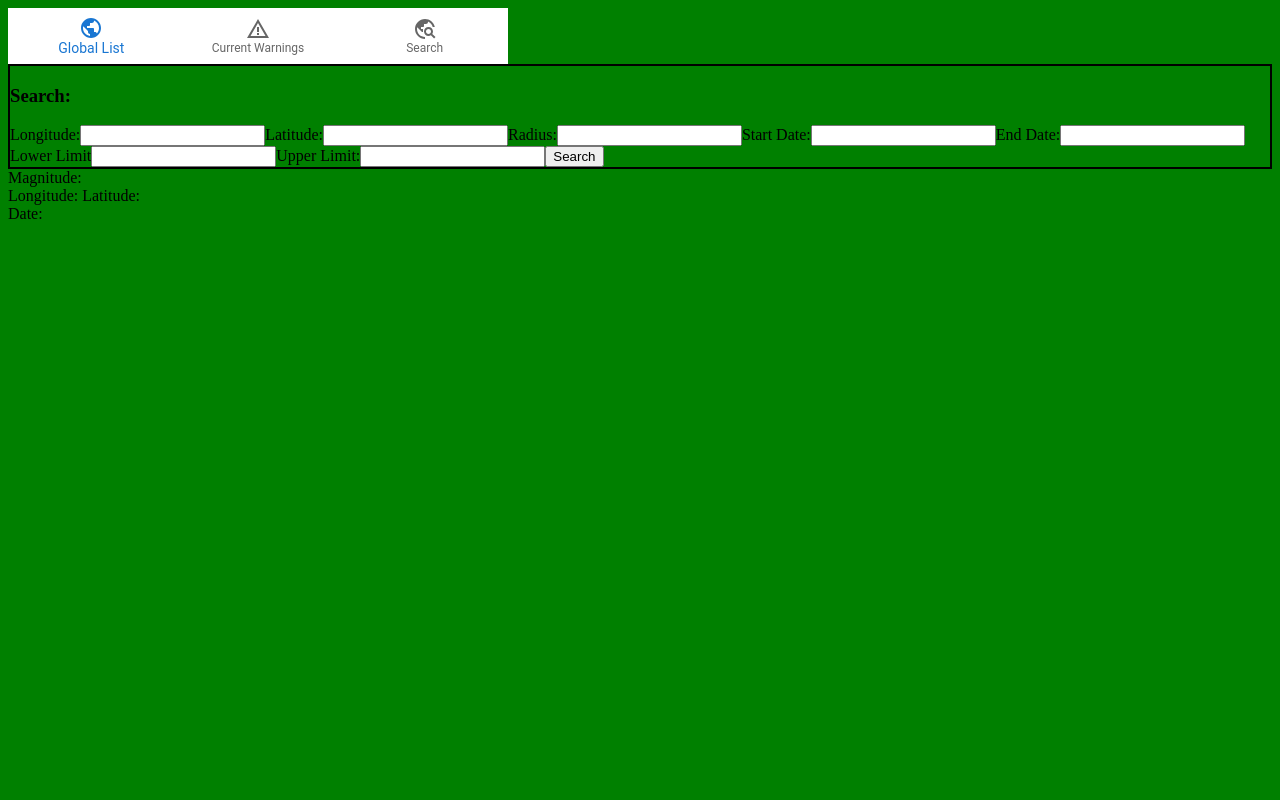
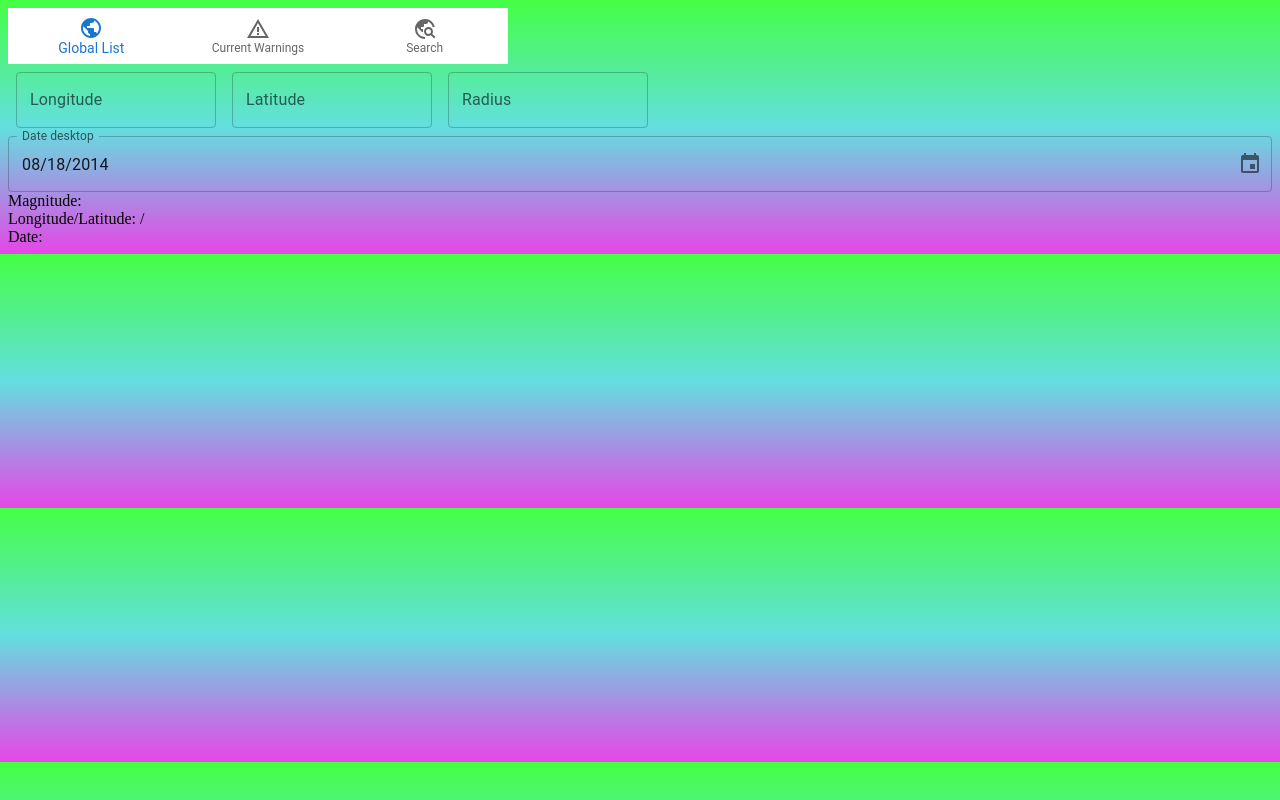
Before and after one commit to Pepperlab/Rumblr, a React app: page / in a window 1280 px wide. Built offline with nearby package versions, Linux system fonts and the light colour scheme.

Commit message:
finished functionaity Co-authored-by: @WerdnaOGN Co-authored-by: @AlexMartinez123

```diff
--- a/package.json
+++ b/package.json
@@ -24,12 +24,15 @@
     "@emotion/styled": "^11.10.5",
     "@mui/icons-material": "^5.10.14",
     "@mui/material": "^5.10.14",
+    "@mui/x-date-pickers": "^5.0.8",
     "@reduxjs/toolkit": "^1.8.6",
     "axios": "^1.1.3",
     "body-parser": "^1.20.1",
     "cookie-parser": "^1.4.6",
     "cors": "^2.8.5",
+    "dayjs": "^1.11.6",
     "express": "^4.18.2",
+    "moment": "^2.29.4",
     "node-fetch": "^3.3.0",
     "react": "^18.2.0",
     "react-dom": "^18.2.0",
--- a/src/assets/styles.scss
+++ b/src/assets/styles.scss
@@ -1,5 +1,6 @@
 body {
-    background-color: green;
+    // background-color: #1e293b;
+    background-image: linear-gradient(to bottom, rgb(68, 255, 68), rgb(99, 223, 223), rgb(230, 70, 230));
 }
 
 .nav-container {
@@ -15,3 +16,10 @@ body {
 .search-container {
     border: 2px solid black;
 }
+
+.test {
+    background-color: cadetblue;
+    margin-top: 5px;
+    margin-bottom: 5px;
+    font-family: 'Trebuchet MS', 'Lucida Sans Unicode', 'Lucida Grande', 'Lucida Sans', Arial, sans-serif;
+}
--- a/src/components/EqDiv.jsx
+++ b/src/components/EqDiv.jsx
@@ -8,7 +8,7 @@ export default function EqDiv (props) {
                 Magnitude: {props?.data?.magnitude}
             </div>
             <div>
-                Longitude: {props?.data?.longitude} Latitude: {props?.data?.latitude}
+                Longitude/Latitude: {props?.data?.longitude}/{props?.data?.latitude}
             </div>
             <div>
                 Date: {props?.data?.time}
--- a/src/components/Navbar.jsx
+++ b/src/components/Navbar.jsx
@@ -27,7 +27,7 @@ export default function Navbar() {
 
   return (
     <div className="nav-container">
-      <Box sx={{ width: 500 }}>
+      <Box sx={{ width: 500} }>
       <BottomNavigation
         showLabels
         value={value}
--- a/src/components/SearchInput.jsx
+++ b/src/components/SearchInput.jsx
@@ -1,8 +1,23 @@
 import React, { createContext, useState } from 'react';
 import { useSearchContext } from '../contexts/SearchContext';
+import dayjs from 'dayjs';
+import Stack from '@mui/material/Stack';
+import Box from '@mui/material/Box';
+import TextField from '@mui/material/TextField';
+import { LocalizationProvider } from '@mui/x-date-pickers/LocalizationProvider';
+import { AdapterDayjs } from '@mui/x-date-pickers/AdapterDayjs';
+import { DesktopDatePicker } from '@mui/x-date-pickers/DesktopDatePicker';
+
 
 
 export default function SearchInput() {
+
+  // state for handling date
+  const [value, setValue] = React.useState(dayjs('2014-08-18T21:11:54'));
+
+  const handleChangeDate = (newValue) => {
+    setValue(newValue);
+  };
 
   const getData = useSearchContext().getData
 
@@ -12,8 +27,8 @@ export default function SearchInput() {
     const longitude = document.getElementById('longitude').value
     const latitude = document.getElementById('latitude').value
     const radius = document.getElementById('radius').value
-    const startDay = document.getElementById('startDay').value
-    const endDay = document.getElementById('endDay').value
+    // const startDay = document.getElementById('startDay').value
+    // const endDay = document.getElementById('endDay').value
     const lowerLimit = document.getElementById('lowerLimit').value
     const upperLimit = document.getElementById('upperLimit').value
 
@@ -21,38 +36,80 @@ export default function SearchInput() {
       longitude: longitude,
       latitude: latitude,
       radius: radius,
-      range: range,
+      // startDay: startDay,
+      // endDay: endDay,
       lowerLimit: lowerLimit,
-      upperLimit: upperLimit,
-      startDay: startDay,
-      endDay: endDay
+      upperLimit: upperLimit
     }
     console.log("this is the searchInfo: ", searchInfo);
-    // getData(searchInfo);
+    getData(searchInfo);
   }
 
+
   return (
-    <div className="search-container">
-      <h3>Search:</h3>
-      <form onSubmit={handleClick}>
-        <label>Longitude:</label>
+    <div>
+      <Box
+        component="form"
+        sx={{
+          '& .MuiTextField-root': { m: 1, width: '25ch' },
+        }}
+        noValidate
+        autoComplete="off"
+      >
+        <div>
+        <TextField
+          id="outlined-longitude-input"
+          label="Longitude"
+          type="Longitude"
+          autoComplete="current-longitute"
+        />
+        <TextField
+          id="outlined-latitude-input"
+          label="Latitude"
+          type="Latitude"
+          autoComplete="current-latitude"
+        />
+        <TextField
+          id="outlined-radius-input"
+          label="Radius"
+          type="Radius"
+          autoComplete="current-radius"
+        />
+        </div>
+      </Box>
+      {/* <form onSubmit={handleClick}> */}
+      {/* <label>Longitude:</label>
         <input type="text" id="longitude"></input>
         <label>Latitude:</label>
         <input type="text" id="latitude"></input>
+
         <label>Radius:</label>
-        <input type="text" id="radius"></input>
+        <input type="text" id="radius"></input> */}
 
-        <label>Start Date:</label>
+      {/* <label>Start Date:</label>
         <input type="text" id="startDay"></input>
         <label>End Date:</label>
-        <input type="text" id="endDay"></input>
-        <label>Lower Limit</label>
-        <input type="text" id="lowerLimit"></input>
-        <label>Upper Limit:</label>
-        <input type="text" id="upperLimit"></input>
+        <input type="text" id="endDay"></input> */}
+      <LocalizationProvider dateAdapter={AdapterDayjs}>
+        <Stack spacing={3}>
+          <DesktopDatePicker
+            label="Date desktop"
+            inputFormat="MM/DD/YYYY"
+            value={value}
+            onChange={handleChangeDate}
+            renderInput={(params) => <TextField {...params} />}
+          />
+        </Stack>
+      </LocalizationProvider>
 
-        <button type="submit" value="submit">Search</button>
-      </form>
+
+      {/* // <label>Lower Limit</label>
+        // <input type="text" id="lowerLimit"></input>
+        // <label>Upper Limit:</label>
+        // <input type="text" id="upperLimit"></input>
+
+        // <button type="submit" value="submit">Search</button> */}
+      {/* </form> */}
     </div>
   );
 }
--- a/src/containers/GlobalContainer.jsx
+++ b/src/containers/GlobalContainer.jsx
@@ -1,5 +1,4 @@
 import React, { createContext, useState } from 'react';
-import { useNavContext } from '../contexts/NavContext';
 import EqDiv from '../components/EqDiv';
 import GlobalEqFilter from '../components/GlobalEqFilter';
 import {useGlobalContext} from '../contexts/GlobalContext'
@@ -9,69 +8,32 @@ import ListItemButton from '@mui/material/ListItemButton';
 import ListItemText from '@mui/material/ListItemText';
 import { FixedSizeList } from 'react-window';
 
-// export default function GlobalContainer() {
-//   const globalState = useGlobalContext().globalState
-
-//   const globalArr=[];
-
-//   for(let i = 0; i< 25; i++){
-//     console.log(globalState[i])
-//     globalArr.push(<EqDiv key={i} data={globalState[i]}/>)
-//   }
-
-//   return (
-
-//     <div>
-//       <h2>This is the GlobalContainer</h2>
-//         <GlobalEqFilter/>
-//         {globalArr}
-//     </div>
-
-//   );
-// }
-
-function renderRow(props) {
-  const { index, style } = props;
-
-  return (
-    <ListItem style={style} key={index} component="div" disablePadding>
-      <ListItemButton>
-        <ListItemText primary={`Item ${index + 1}`} />
-      </ListItemButton>
-    </ListItem>
-  );
-}
-
-function renderEq() {
-  return (
-    <ListItem style={style} key={index} component="div" disablePadding>
-      <ListItemButton>
-        <EqDiv key={index} data={globalState[index]}/>
-      </ListItemButton>
-    </ListItem>
-  )
-}
-
 export default function GlobalContainer() {
   const globalState = useGlobalContext().globalState
 
-  const globalArr=[];
 
-  for(let i = 0; i< globalState.length; i++){
-    console.log(globalState[i])
-    globalArr.push(<EqDiv key={i} data={globalState[i]}/>)
+  function renderEq(props) {
+    const { index, style } = props;
+    console.log('in renderEq, style is: ', style)
+    return (
+      <ListItem className="test" style={style} key={index} component="div" disablePadding margin="dense">
+        <ListItemButton>
+          <EqDiv key={index} data={globalState[index]} margin="dense"/>
+        </ListItemButton>
+      </ListItem>
+    )
   }
 
   return (
     <div>
     <GlobalEqFilter/>
     <Box
-      sx={{ width: '100%', height: 400, maxWidth: 360, bgcolor: 'background.paper' }}
+      sx={{ width: '100%', height: 400, maxWidth: 360, bgcolor: 'background.paper', fontFamily: "Ariel" }}
     >
       <FixedSizeList
-        height={400}
+        height={700}
         width={360}
-        itemSize={46}
+        itemSize={100}
         itemCount={globalState.length}
         overscanCount={5}
       >
--- a/src/containers/WarningContainer.jsx
+++ b/src/containers/WarningContainer.jsx
@@ -2,25 +2,71 @@ import React, { useContext, useState } from 'react';
 import WarningDiv from '../components/WarningDiv';
 import { useWarningContext } from '../contexts/WarningContext';
 import Button from '@mui/material/Button';
+import EqDiv from '../components/EqDiv';
+import GlobalEqFilter from '../components/GlobalEqFilter';
+import {useGlobalContext} from '../contexts/GlobalContext'
+import Box from '@mui/material/Box';
+import ListItem from '@mui/material/ListItem';
+import ListItemButton from '@mui/material/ListItemButton';
+import ListItemText from '@mui/material/ListItemText';
+import { FixedSizeList } from 'react-window';
+
+// export default function WarningContainer() {
+//   const warningState = useWarningContext().warningState;
+//   const updateWarnings = useWarningContext().updateWarnings;
+
+
+//   const warningsArr = [];
+
+//   if (!warningsArr.length) {
+//     for (let element of warningState) {
+//       warningsArr.push(<WarningDiv text={element}></WarningDiv>)
+//     }
+//   }
+
+//   return (
+//     <div>
+//       <h2>This is the WarningContainer</h2>
+//       <Button variant='contained' onClick={updateWarnings}>refresh warnings</Button>
+//       {warningsArr}
+//     </div>
+//   );
+// }
+
+
 
 export default function WarningContainer() {
   const warningState = useWarningContext().warningState;
   const updateWarnings = useWarningContext().updateWarnings;
 
+  function renderWarning(props) {
+    const { index, style } = props;
 
-  const warningsArr = [];
-
-  if (!warningsArr.length) {
-    for (let element of warningState) {
-      warningsArr.push(<WarningDiv text={element}></WarningDiv>)
-    }
+    return (
+      <ListItem style={style} key={index} component="div" disablePadding>
+        <ListItemButton>
+          <WarningDiv text={warningState[index]} margin="dense" />
+        </ListItemButton>
+      </ListItem>
+    );
   }
 
   return (
     <div>
-      <h2>This is the WarningContainer</h2>
       <Button variant='contained' onClick={updateWarnings}>refresh warnings</Button>
-      {warningsArr}
+      <Box
+        sx={{ width: '100%', height: 400, maxWidth: 360, bgcolor: 'background.paper' }}
+      >
+        <FixedSizeList
+          height={400}
+          width={360}
+          itemSize={46}
+          itemCount={warningState.length}
+          overscanCount={5}
+        >
+          {renderWarning}
+        </FixedSizeList>
+      </Box>
     </div>
   );
 }
--- a/src/contexts/WarningContext.jsx
+++ b/src/contexts/WarningContext.jsx
@@ -14,7 +14,7 @@ export function WarningContextProvider({ children }) {
     const newState = [];
 
     for (let i = 0; i < 10; i++) {
-      newState.push('This is a warning with id:' + Math.random() * 100)
+      newState.push('This is a warning with id: ' + Math.floor(Math.random() * 10000))
     }
 
     setWarningState(newState)
```
